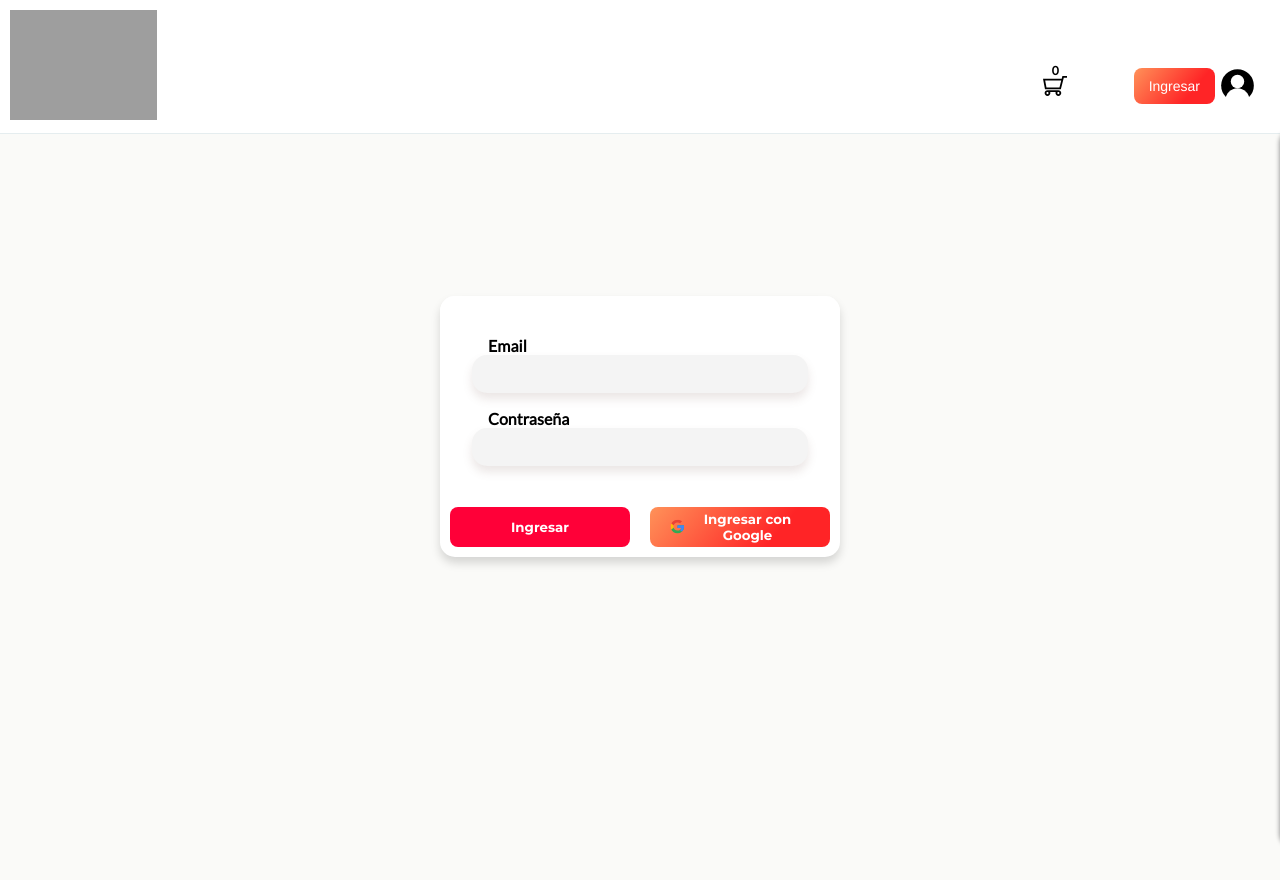
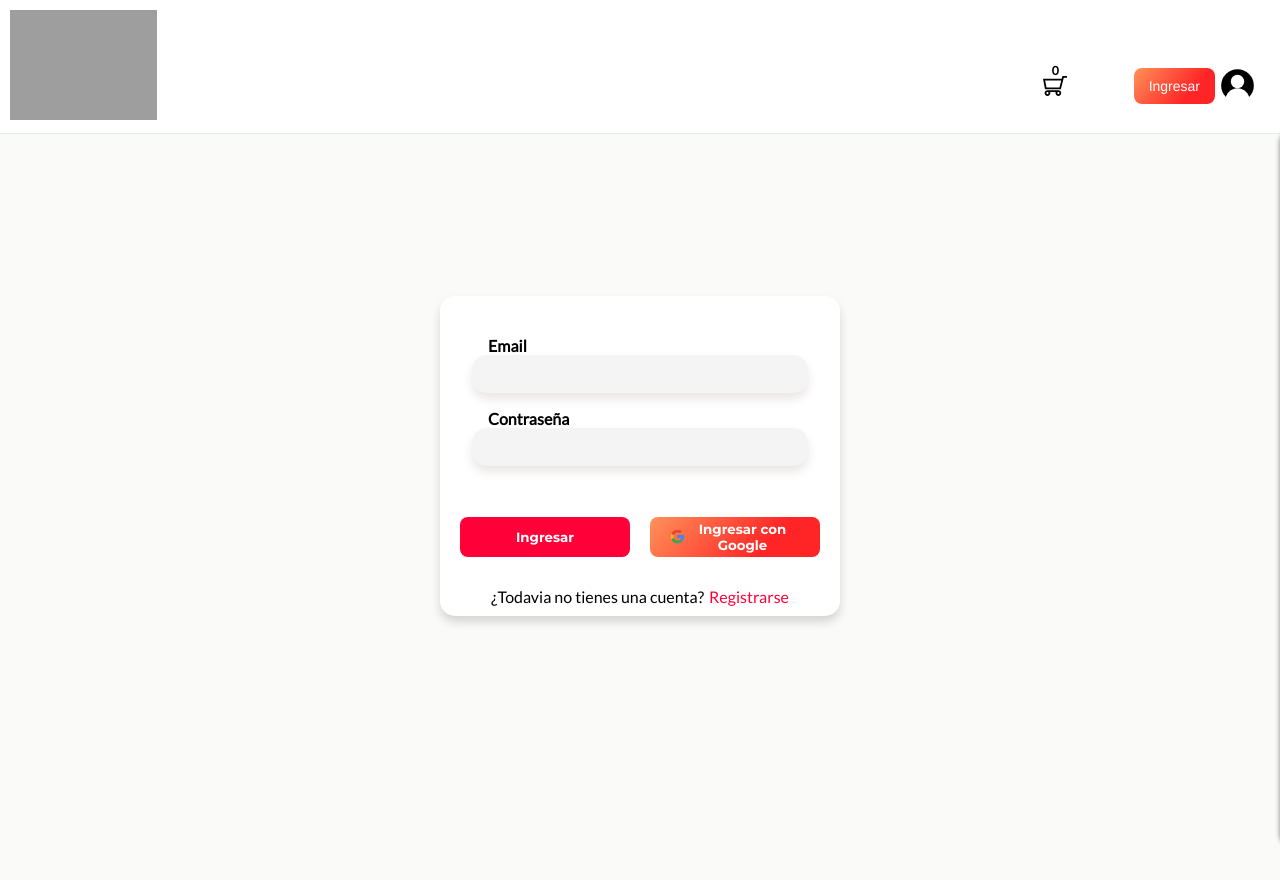
Before and after one commit to Victoria00000/pizza, a React (Create React App) app: page /login in a window 1280 px wide. Shown: the top 880 px of the page. Built offline with nearby package versions, Linux system fonts and the light colour scheme; no server answers; grey boxes are pictures that could not be loaded.

Commit message:
configurando el registro con email, contraseña, y nombre

```diff
--- a/public/index.html
+++ b/public/index.html
@@ -10,6 +10,7 @@
       href="https://fonts.googleapis.com/css2?family=Lato&family=Montserrat:wght@400;500;600;700&display=swap"
       rel="stylesheet"
     />
+    <base href="/" />
     <title>Pizza House</title>
   </head>
 
--- a/src/data/data.js
+++ b/src/data/data.js
@@ -2,7 +2,7 @@ export const foodData = [
   {
     id: 1,
     name: 'Pizza margarita',
-    img: 'img/pizza-margarita.jpg',
+    img: '/img/pizza-margarita.jpg',
     section: 'pizzas',
     price: 1500,
     description: 'una descripción descritiva',
@@ -10,7 +10,7 @@ export const foodData = [
   {
     id: 2,
     name: 'Pizza napolitana',
-    img: 'img/pizza-napolitana.jpg',
+    img: '/img/pizza-napolitana.jpg',
     section: 'pizzas',
     price: 1500,
     description: 'una descripción descritiva',
@@ -18,7 +18,7 @@ export const foodData = [
   {
     id: 3,
     name: 'Pizza margarita vegana',
-    img: 'img/pizza-margarita.jpg',
+    img: '/img/pizza-margarita.jpg',
     section: 'pizzas',
     price: 1500,
     description: 'una descripción descritiva',
@@ -26,7 +26,7 @@ export const foodData = [
   {
     id: 4,
     name: 'Pizza napolitana vegana',
-    img: 'img/pizza-napolitana.jpg',
+    img: '/img/pizza-napolitana.jpg',
     section: 'pizzas',
     price: 1500,
     description: 'una descripción descritiva',
@@ -34,7 +34,7 @@ export const foodData = [
   {
     id: 5,
     name: 'Pizza ananá vegana',
-    img: 'img/pizza-napolitana.jpg',
+    img: '/img/pizza-napolitana.jpg',
     section: 'pizzas',
     price: 1500,
     description: 'una descripción descritiva',
@@ -42,7 +42,7 @@ export const foodData = [
   {
     id: 6,
     name: 'Pizza ananá',
-    img: 'img/pizza-napolitana.jpg',
+    img: '/img/pizza-napolitana.jpg',
     section: 'pizzas',
     price: 1500,
     description: 'una descripción descritiva',
@@ -50,7 +50,7 @@ export const foodData = [
   {
     id: 7,
     name: 'Hamburguesa vegana completa',
-    img: 'img/hamburgesa-vegana.jpg',
+    img: '/img/hamburgesa-vegana.jpg',
     section: 'hamburguesas',
     price: 1100,
     description: 'una descripción descritiva',
@@ -58,7 +58,7 @@ export const foodData = [
   {
     id: 8,
     name: 'Hamburguesa doble completa',
-    img: 'img/hamburguesa.jpg',
+    img: '/img/hamburguesa.jpg',
     section: 'hamburguesas',
     price: 1100,
     description: 'una descripción descritiva',
@@ -66,7 +66,7 @@ export const foodData = [
   {
     id: 9,
     name: 'Hamburguesa simple completa',
-    img: 'img/hamburguesa.jpg',
+    img: '/img/hamburguesa.jpg',
     section: 'hamburguesas',
     price: 1100,
     description: 'una descripción descritiva',
@@ -74,7 +74,7 @@ export const foodData = [
   {
     id: 10,
     name: 'Sandwich vegano',
-    img: 'img/sandwich-vegano.jpg',
+    img: '/img/sandwich-vegano.jpg',
     section: 'sandwiches',
     price: 1100,
     description: 'una descripción descritiva',
@@ -82,7 +82,7 @@ export const foodData = [
   {
     id: 11,
     name: 'Sandwich vegetariano',
-    img: 'img/sandwich-vegano.jpg',
+    img: '/img/sandwich-vegano.jpg',
     section: 'sandwiches',
     price: 1100,
     description: 'una descripción descritiva',
@@ -90,7 +90,7 @@ export const foodData = [
   {
     id: 12,
     name: 'Sandwich de milanesa',
-    img: 'img/sandwich-vegano.jpg',
+    img: '/img/sandwich-vegano.jpg',
     section: 'sandwiches',
     price: 1100,
     description: 'una descripción descritiva',
--- a/src/pages/Login.js
+++ b/src/pages/Login.js
@@ -1,4 +1,4 @@
-import React, { useEffect } from 'react';
+import React, { useEffect, useState } from 'react';
 import styled from 'styled-components';
 import {
   WrapperStyled,
@@ -9,16 +9,27 @@ import {
   CustomButton,
 } from '../components/UI';
 import useForm from '../hooks/useForm';
-import { VALIDATOR_EMAIL, VALIDATOR_MINLENGTH } from '../utils';
+import {
+  VALIDATOR_EMAIL,
+  VALIDATOR_MINLENGTH,
+  VALIDATOR_REQUIRE,
+} from '../utils';
 import GoogleIconImg from '../assets/google.svg';
-import { signInWithGoogle } from '../firebase/firebase.util.js';
+import {
+  signInWithGoogle,
+  auth,
+  createUserProfileDocument,
+} from '../firebase/firebase.util.js';
 import { useSelector } from 'react-redux';
 import { useNavigate } from 'react-router-dom';
+import { red } from '../styles/utilities';
 
+// Estilos //
 export const ContainerButtons = styled.div`
   display: flex;
   align-items: center;
-  justify-content: space-around;
+  justify-content: center;
+  padding: 10px;
 `;
 
 export const GoogleButton = styled(CustomButton)`
@@ -33,11 +44,22 @@ export const GoogleIcon = styled.img`
   cursor: pointer;
 `;
 
+export const AlinkStyled = styled.a`
+  color: ${red};
+  margin-left: 5px;
+  cursor: pointer;
+  &:hover {
+    text-decoration: underline;
+  }
+`;
+
+// Componente  login  //
 export const Login = () => {
   const currentUser = useSelector((state) => state.user.currentUser);
   const navigate = useNavigate();
+  const [isLoginMode, setIsLoginMode] = useState(true);
 
-  const [formState, inputHandler] = useForm(
+  const [formState, inputHandler, setFormData] = useForm(
     {
       email: {
         value: '',
@@ -57,8 +79,60 @@ export const Login = () => {
     }
   }, [currentUser, navigate]);
 
-  const submitHandler = (event) => {
+  const submitHandler = async (event) => {
     event.preventDefault();
+    if (isLoginMode) {
+      try {
+        await auth.signInWithEmailAndPassword(
+          formState.inputs.email.value,
+          formState.inputs.password.value
+        );
+      } catch (error) {
+        console.error(error);
+      }
+    } else {
+      try {
+        const { user } = await auth.createUserWithEmailAndPassword(
+          formState.inputs.email.value,
+          formState.inputs.password.value
+        );
+        await createUserProfileDocument(user, {
+          displayName: formState.inputs.displayName.value,
+        });
+      } catch (error) {
+        console.error(error);
+      }
+    }
+  };
+
+  const switchModeHandler = () => {
+    if (!isLoginMode) {
+      setFormData(
+        {
+          email: {
+            value: '',
+            isValid: false,
+          },
+          password: {
+            value: '',
+            isValid: false,
+          },
+        },
+        formState.inputs.email?.isValid && formState.inputs.password?.isValid
+      );
+    } else {
+      setFormData(
+        {
+          ...formState.inputs,
+          displayName: {
+            value: '',
+            isValid: false,
+          },
+        },
+        false
+      );
+    }
+    setIsLoginMode((prevMode) => !prevMode);
   };
 
   return (
@@ -66,6 +140,17 @@ export const Login = () => {
       <WrapperStyled>
         <FormStyled onSubmit={submitHandler}>
           <FormContentStyled>
+            {!isLoginMode && (
+              <Input
+                id="displayName"
+                label="Nombre"
+                onInput={inputHandler}
+                validators={[VALIDATOR_REQUIRE()]}
+                errorText="Nombre requerido"
+                type="text"
+              />
+            )}
+
             <Input
               id="email"
               label="Email"
@@ -86,11 +171,24 @@ export const Login = () => {
           </FormContentStyled>
 
           <ContainerButtons>
-            <CustomButton> Ingresar </CustomButton>
+            <CustomButton>
+              {isLoginMode ? 'Ingresar' : 'Registrarse'}
+            </CustomButton>
             <GoogleButton onClick={signInWithGoogle}>
               <GoogleIcon src={GoogleIconImg} alt="Google" />
               <p>Ingresar con Google</p>
             </GoogleButton>
+          </ContainerButtons>
+
+          <ContainerButtons>
+            <span>
+              {isLoginMode
+                ? '¿Todavia no tienes una cuenta?'
+                : 'Ya tienes una cuenta?'}
+            </span>
+            <AlinkStyled onClick={switchModeHandler}>
+              {!isLoginMode ? 'Ingresar' : 'Registrarse'}
+            </AlinkStyled>
           </ContainerButtons>
         </FormStyled>
       </WrapperStyled>
```
